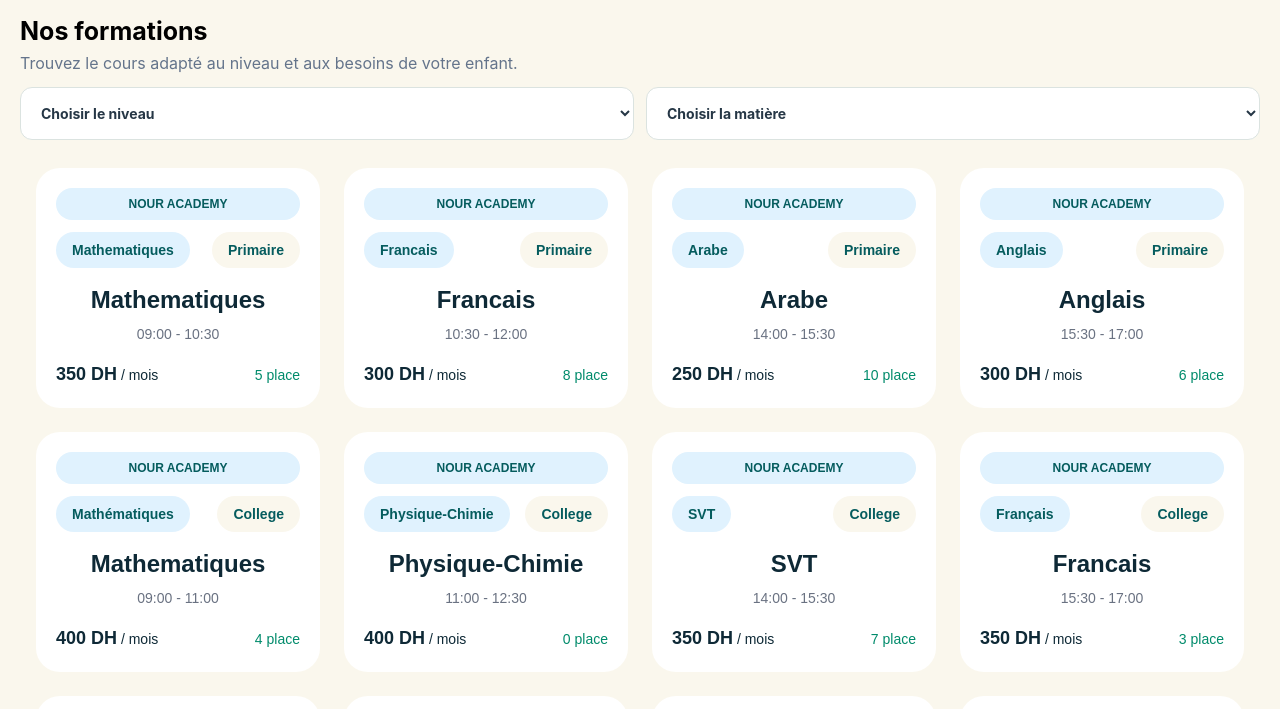
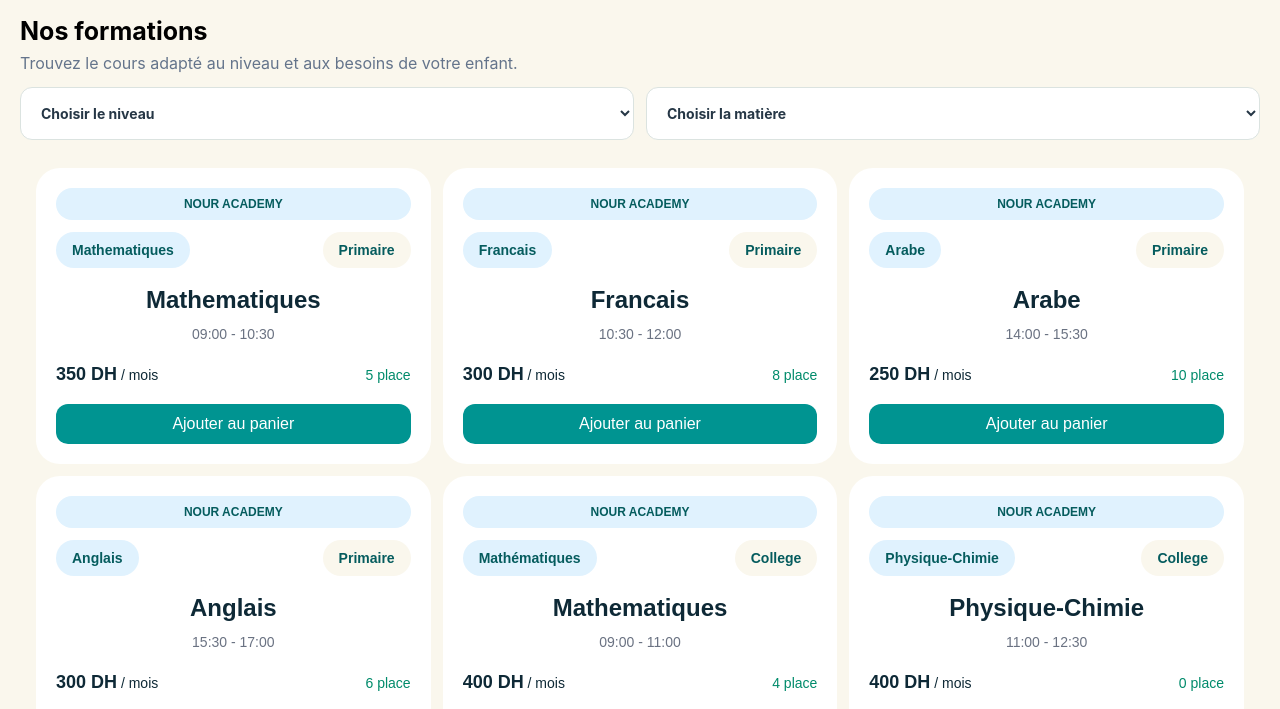
Before and after one commit to mr-mohame/Nour-Academy, a website built with Vite: page index.html in a window 1280 px wide. Shown: the part 67-776 px from the top of the page. Built offline with nearby package versions, Linux system fonts and the light colour scheme.

Commit message:
NOUR-12-hero-section: ajouter les carte avec js

```diff
--- a/index.html
+++ b/index.html
@@ -53,7 +53,7 @@
                 <p class="font-texte font-normal text-sm md:text-base text-gris-secondaire">Trouvez le cours adapté au niveau et aux besoins de votre enfant.</p>
                 <div id="filter" class="flex flex-col md:flex-row my-3 gap-3 font-texte font-bold text-sm text-ardoise">
                     <div class="  bg-blanc border border-green-cyan rounded-xl cursor-pointer w-full md:1/2 flex-1">
-                        <select class="w-full p-4" name="chose_course" id="niveau-select" required>
+                        <select class="w-full p-4" name="chose_course" id="niveau-select" required oninput="afficher()">
                             <option value="" placeholder>Choisir le niveau</option>
                             <option value="Primaire">Primaire</option>
                             <option value="College">College</option>
@@ -62,7 +62,7 @@
                     </div>
 
                     <div class="  bg-blanc border border-green-cyan rounded-xl cursor-pointer w-full md:1/2 flex-1">
-                        <select class="w-full p-4" name="chose_course" id="matieres-select" required>
+                        <select class="w-full p-4" name="chose_course" id="matieres-select" required oninput="afficher()">
                             <option value="" placeholder>Choisir la matière</option>
                             <option value="Mathematiques">Mathematiques</option>
                             <option value="Physique-Chimie">Physique-Chimie</option>
@@ -76,7 +76,7 @@
                 </div>
 
                 <!--formaation liste -->
-                <div id="formation-liste" class="bg-[#FAF7ED] grid grid-cols-1 sm:grid-cols-3 md:grid-cols-4 gap-6 p-4">
+                <div id="formation-liste" class="bg-[#FAF7ED] grid grid-cols-1 sm:grid-cols-2 md:grid-cols-3 gap-3 p-4">
 
                 </div>
             </div>
--- a/script.js
+++ b/script.js
@@ -134,21 +134,32 @@ function afficher(){
     </div>
 
     <div class="my-4 text-center">
-    <h3 class="text-2xl font-bold text-[#0E2936]">${formation.matiere}</h3>
+    <h3 class="text-2xl font-bold text-Bleu-nuit">${formation.matiere}</h3>
     <p class="mt-2 text-sm text-gray-500">${formation.creneau}</p>
     </div>
 
     <div class="mt-4 w-full items-baseline flex justify-between">
-     <div class="text-lg font-bold text-[#0E2936]">${formation.prix} DH<span class="text-sm font-medium text-[#0E2936]"> / mois</span></div>
+     <div class="text-lg font-bold text-Bleu-nuit">${formation.prix} DH<span class="text-sm font-medium text-Bleu-nuit"> / mois</span></div>
      <div class="text-sm font-medium text-[#008B6B]">${formation.places} place</div>
     </div>
 
+    ${buttonFormation(formation)}
+
     </div>
+    `
+  }
 
+}
+function buttonFormation(formations){
+  if(formations.places > 0){
+    return `<button class="w-full mt-4 bg-[#009491] p-2 rounded-xl text-white cursor-pointer">
+        Ajouter au panier
+      </button>`;
 
-
-    `
-    // console.log(formation.titre);
+  }else{
+    return `<button disabled class="w-full mt-4 bg-gray-400 p-2 rounded-xl text-white cursor-not-allowed">
+        Complet
+      </button>`;
   }
 
 }
--- a/style.css
+++ b/style.css
@@ -1,5 +1,5 @@
 @import "tailwindcss";
-@theme{
+@theme {
   /* --- COULEURS CHARTE NOUR ACADEMY --- */
   --color-bleu-profond: #173B57;
   --color-turquoise: #20A89E;
```
